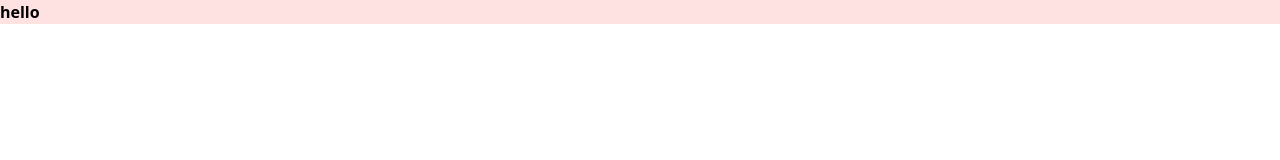
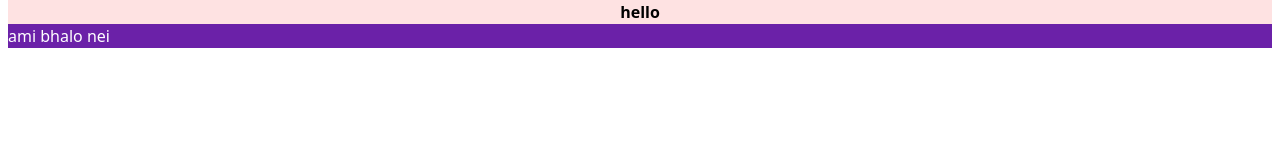
Before and after one commit to arghagithub/tailwindhello, a website: page index.html in a window 1280 px wide. Drawn offline with nearby package versions, Linux system fonts and the light colour scheme.

Commit message:
second commit

```diff
--- a/index.html
+++ b/index.html
@@ -8,8 +8,11 @@
     <title>Document</title>
 </head>
 <body>
-    <div class="bg-red-100 font-bold">
+    <div class="bg-red-100 font-bold mx-2 text-center">
         hello
+    </div>
+    <div class="bg-purple-800 text-white mx-2">
+        ami bhalo nei
     </div>
 </body>
 </html>
--- a/input.css
+++ /dev/null
@@ -1,3 +0,0 @@
-@tailwind base;
-@tailwind components;
-@tailwind utilities;
```
